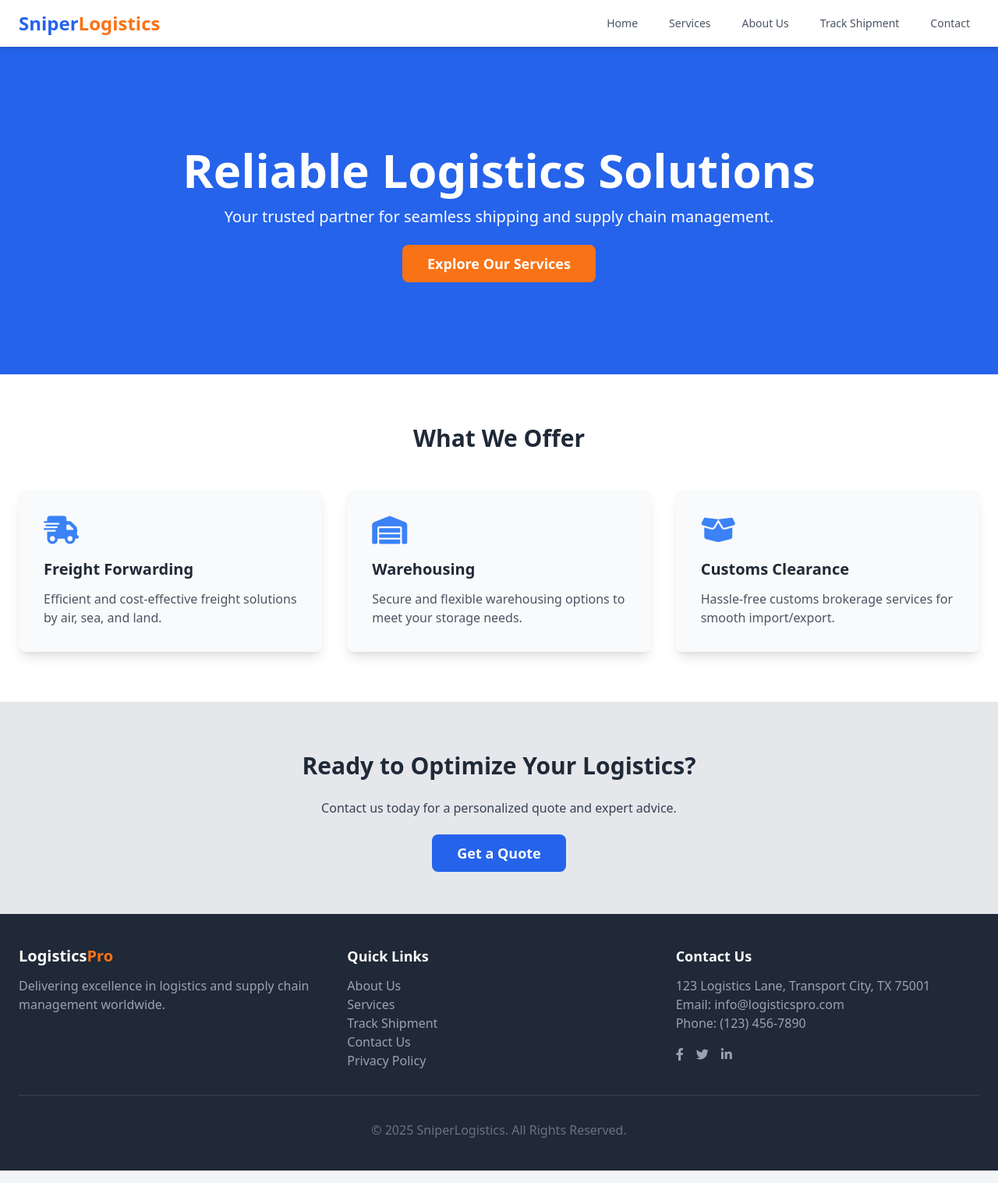
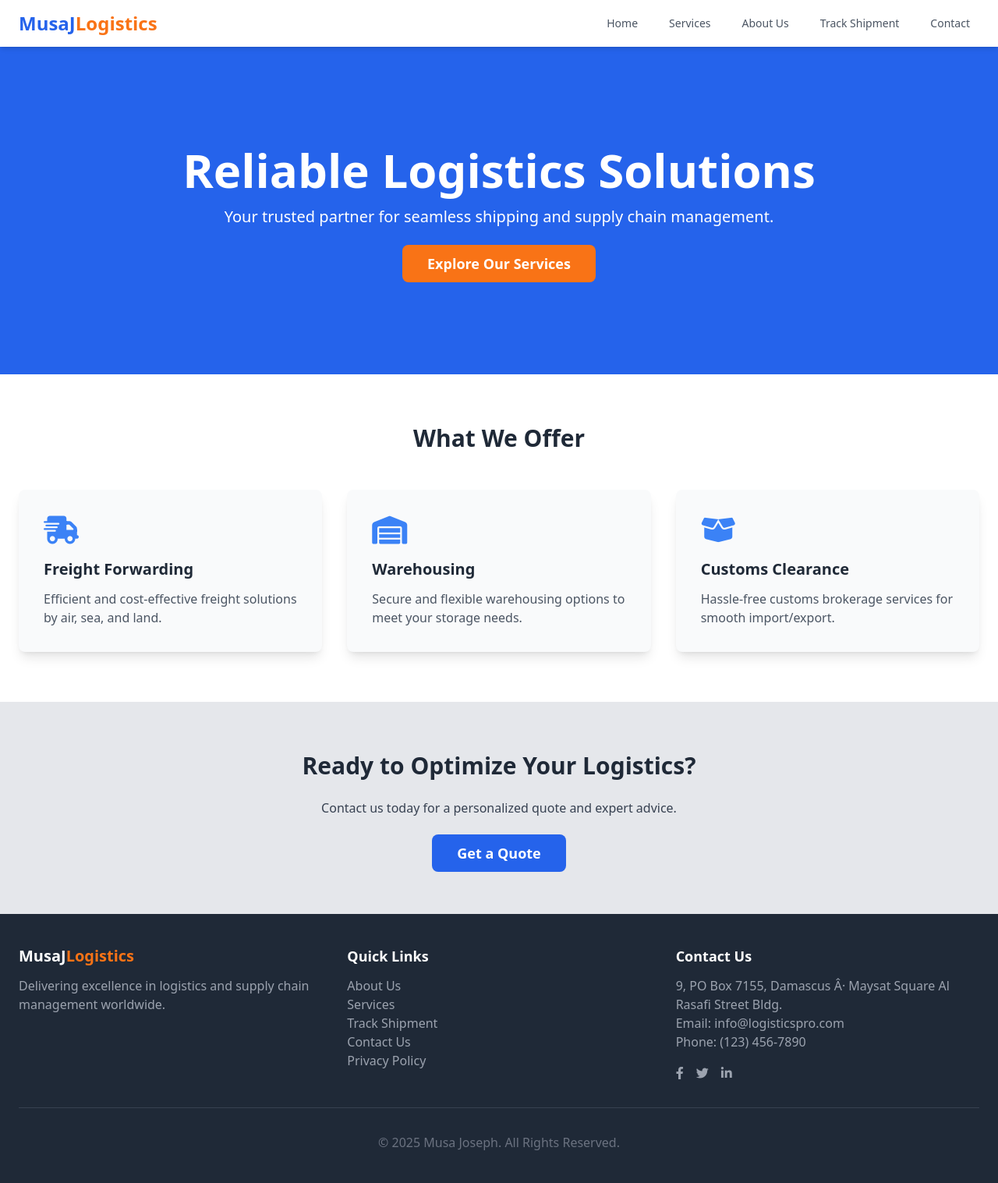
Before and after one commit to nemerem5006/sniperlogistics-services, a plain HTML site: page index.html in a window 1280 px wide. Shown: the whole page at 78% size. Drawn offline with nearby package versions, Linux system fonts and the light colour scheme.

Commit message:
update project files

```diff
--- a/index.html
+++ b/index.html
@@ -3,17 +3,15 @@
 <head>
     <meta charset="UTF-A">
     <meta name="viewport" content="width=device-width, initial-scale=1.0">
-    <title>Sniper-Logistics - Home</title>
+    <title>MusaJLogistics - Home</title>
     <script src="https://cdn.tailwindcss.com"></script>
     <link rel="stylesheet" href="https://cdnjs.cloudflare.com/ajax/libs/font-awesome/6.0.0-beta3/css/all.min.css">
-    <!-- You can link a custom CSS file here if needed -->
-    <!-- <link rel="stylesheet" href="css/style.css"> -->
     <style>
         /* Basic smooth scroll */
         html {
             scroll-behavior: smooth;
         }
-        /* Simple animation for hero text */
+        /* animation for hero text */
         .fade-in-up {
             animation: fadeInUp 1s ease-out;
         }
@@ -34,7 +32,7 @@
     <!-- Header -->
     <header class="bg-white shadow-md sticky top-0 z-50">
         <nav class="container mx-auto px-6 py-3 flex justify-between items-center">
-            <a href="/index.html" class="text-2xl font-bold text-blue-600">Sniper<span class="text-orange-500">Logistics</span></a>
+            <a href="/index.html" class="text-2xl font-bold text-blue-600">MusaJ<span class="text-orange-500">Logistics</span></a>
             <div class="hidden md:flex space-x-4">
                 <a href="/index.html" class="text-gray-600 hover:text-blue-600 px-3 py-2 rounded-md text-sm font-medium">Home</a>
                 <a href="/services.html" class="text-gray-600 hover:text-blue-600 px-3 py-2 rounded-md text-sm font-medium">Services</a>
@@ -112,7 +110,7 @@
         <div class="container mx-auto px-6">
             <div class="grid md:grid-cols-3 gap-8">
                 <div>
-                    <h3 class="text-xl font-bold mb-3">Logistics<span class="text-orange-500">Pro</span></h3>
+                    <h3 class="text-xl font-bold mb-3">MusaJ<span class="text-orange-500">Logistics</span></h3>
                     <p class="text-gray-400">Delivering excellence in logistics and supply chain management worldwide.</p>
                 </div>
                 <div>
@@ -127,7 +125,7 @@
                 </div>
                 <div>
                     <h4 class="text-lg font-semibold mb-3">Contact Us</h4>
-                    <p class="text-gray-400">123 Logistics Lane, Transport City, TX 75001</p>
+                    <p class="text-gray-400">9, PO Box 7155, Damascus · Maysat Square Al Rasafi Street Bldg.</p>
                     <p class="text-gray-400">Email: info@logisticspro.com</p>
                     <p class="text-gray-400">Phone: (123) 456-7890</p>
                     <div class="mt-4 flex space-x-4">
@@ -138,7 +136,7 @@
                 </div>
             </div>
             <div class="text-center text-gray-500 mt-8 pt-8 border-t border-gray-700">
-                &copy; <span id="currentYear"></span> SniperLogistics. All Rights Reserved.
+                &copy; <span id="currentYear"></span> Musa Joseph. All Rights Reserved.
             </div>
         </div>
     </footer>
```
Also changed, not shown: about.html (+7 -7 lines), contact.html (+6 -6 lines), services.html (+5 -5 lines), tracking.html (+5 -5 lines).
